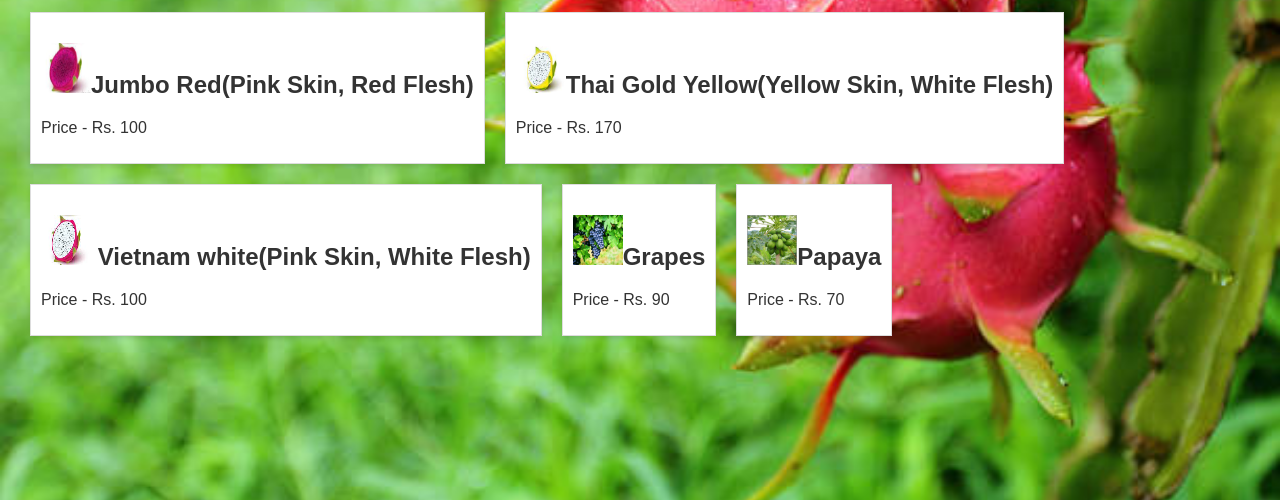
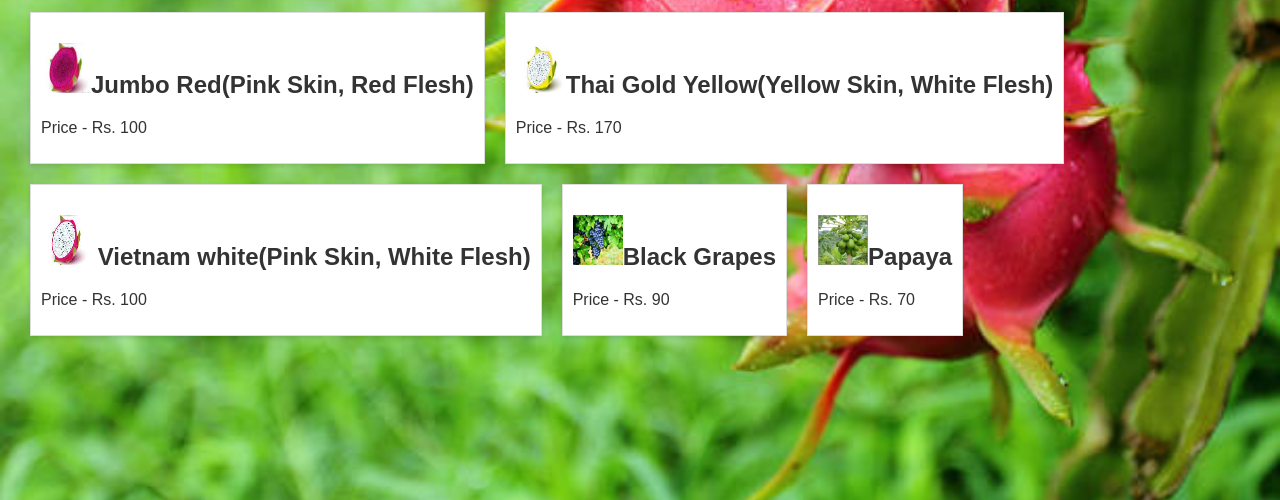
Before and after one commit to Nageshwararaov/plants-nursery, a plain HTML site: page index.html in a window 1280 px wide. Shown: the part 300-800 px from the top of the page. Drawn offline with Linux system fonts and the light colour scheme.

Commit message:
Update index.html

```diff
--- a/index.html
+++ b/index.html
@@ -40,7 +40,7 @@
             <p>Price - Rs. 100</p>
         </div>
          <div class="product" data-category="category2">
-            <h2><img src="grapes-image.jpg" height="50" width="50" />Grapes</h2>
+            <h2><img src="grapes-image.jpg" height="50" width="50" />Black Grapes</h2>
             <p>Price - Rs. 90</p>
         </div>
         <div class="product" data-category="category2">
```
